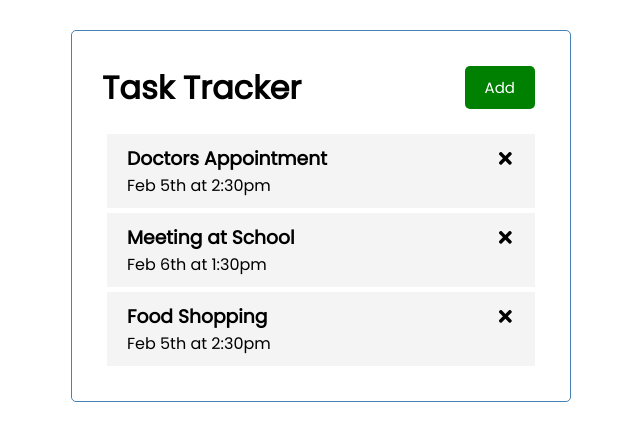
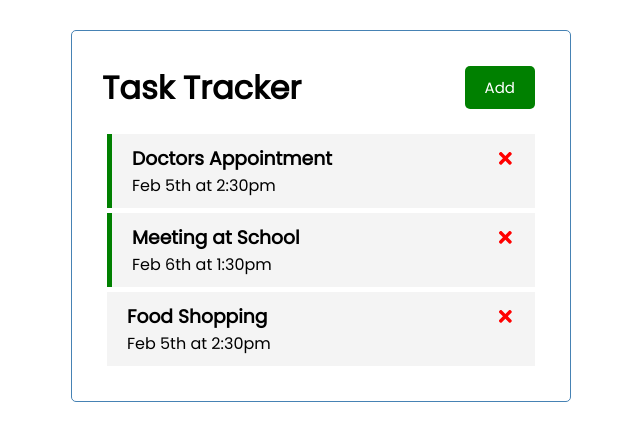
Before and after one commit to johncanero/react-js-testTracker, a React (Create React App) app: page / in a window 1280 px wide. Shown: the top 440 px of the page, without its empty margins (319-959 px from the left). Built offline with nearby package versions, Linux system fonts and the light colour scheme; the HTML template or start-up script is replaced by a standard one.

Commit message:
Algorithmic Code and Task Functions: Delete and Toggle

```diff
--- a/src/App.js
+++ b/src/App.js
@@ -25,10 +25,25 @@
     },
   ]);
 
+
+  // Delete Task
+  const deleteTask = (id) => {
+      // console.log('delete', id)
+      setTasks(tasks.filter((task) => task.id !==id))
+  }
+
+
+  // Toggle Reminder
+  const toggleReminder = (id) => {
+      setTasks(tasks.map((task) => task.id === id ? {...task, reminder: !task.reminder} : task))
+  }
+
+
   return (
     <div className="container">
         <Header />
-        <Tasks tasks={tasks} />
+        {tasks.length > 0 ? <Tasks tasks={tasks} onDelete=
+        {deleteTask} onToggle={toggleReminder} /> : 'No Tasks To Show'}
     </div>
 
   );
--- a/src/components/Task.js
+++ b/src/components/Task.js
@@ -1,11 +1,12 @@
 // npm i react-icons
 import { FaTimes } from 'react-icons/fa'
 
-const Task = ({ task }) => {
+const Task = ({ task, onDelete, onToggle }) => {
   return (
-    <div className="task">
+    <div className={`task ${task.reminder ? 'reminder' : ''}`} onDoubleClick={() => onToggle(task.id)}>
         <h3>
-            {task.text} <FaTimes />
+            {task.text} <FaTimes style={{color: 'red', cursor: 'pointer'}}
+            onClick={() => onDelete(task.id)} />
         </h3>
         <p>{task.day}</p>
     </div>
--- a/src/components/Tasks.js
+++ b/src/components/Tasks.js
@@ -1,11 +1,13 @@
 import Task from './Task'
 
-const Tasks = ({ tasks }) => {
+const Tasks = ({ tasks, onDelete, onToggle }) => {
 
   return (
     <>
         {tasks.map((task) => (
-            <Task key={task.id} task={task} />
+            <Task key={task.id} task={task}
+            nDelete={onDelete}
+            onToggle={onToggle}/>
         ))}
     </>
   )
```
Also changed, not shown: 1 other file (tests, documents, lock files or other folders).
